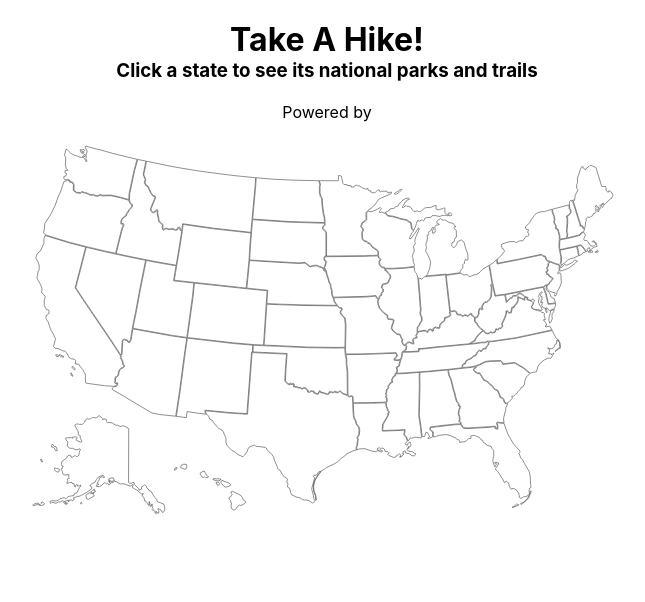
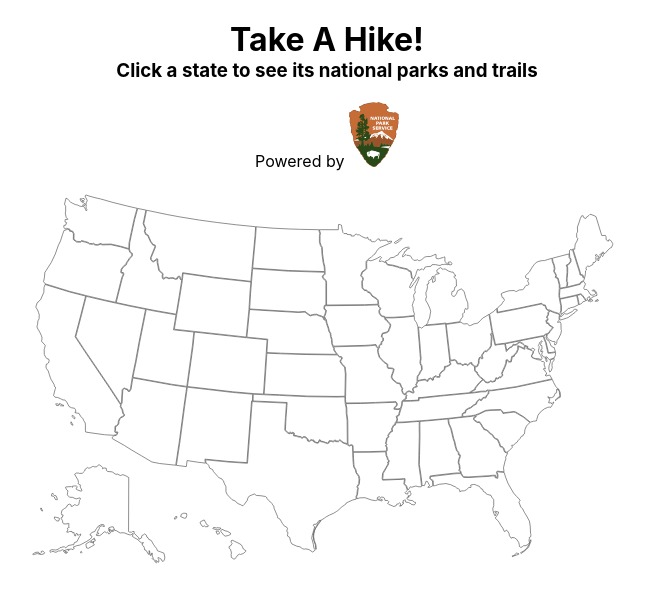
Before and after one commit to irene-rojas/national-parks, a React (Create React App) app: page / in a window 1280 px wide. Shown: the top 602 px of the page, without its empty margins (313-958 px from the left). Built offline with nearby package versions, Linux system fonts and the light colour scheme.

Commit message:
imported nps logo

```diff
--- a/src/App.css
+++ b/src/App.css
@@ -2,6 +2,11 @@
 
     h1, h3 {
         margin: 0px;
+    }
+
+    #npsLogo {
+        width: 50px;
+        text-align: left;
     }
 
     .App {
--- a/src/App.js
+++ b/src/App.js
@@ -4,6 +4,7 @@ import axios from 'axios';
 import Park from "./components/Park/Park";
 import SVGMap from "./components/Map/Map.js";
 import spinning from "./spinning.gif";
+import nps_logo from "./nps_logo.png";
 
 function App() {
 
@@ -29,7 +30,9 @@ function App() {
             <h1>Take A Hike!</h1>
             <h3>Click a state to see its national parks and trails</h3>
             <br/>
-            Powered by
+            Powered by <a href="https://www.nps.gov/index.htm">
+                <img id="npsLogo" src={nps_logo} alt="logo"/>
+            </a>
         </div>
 
         <div className="mapDiv">
```
Also changed, not shown: src/nps_logo.png (added).
